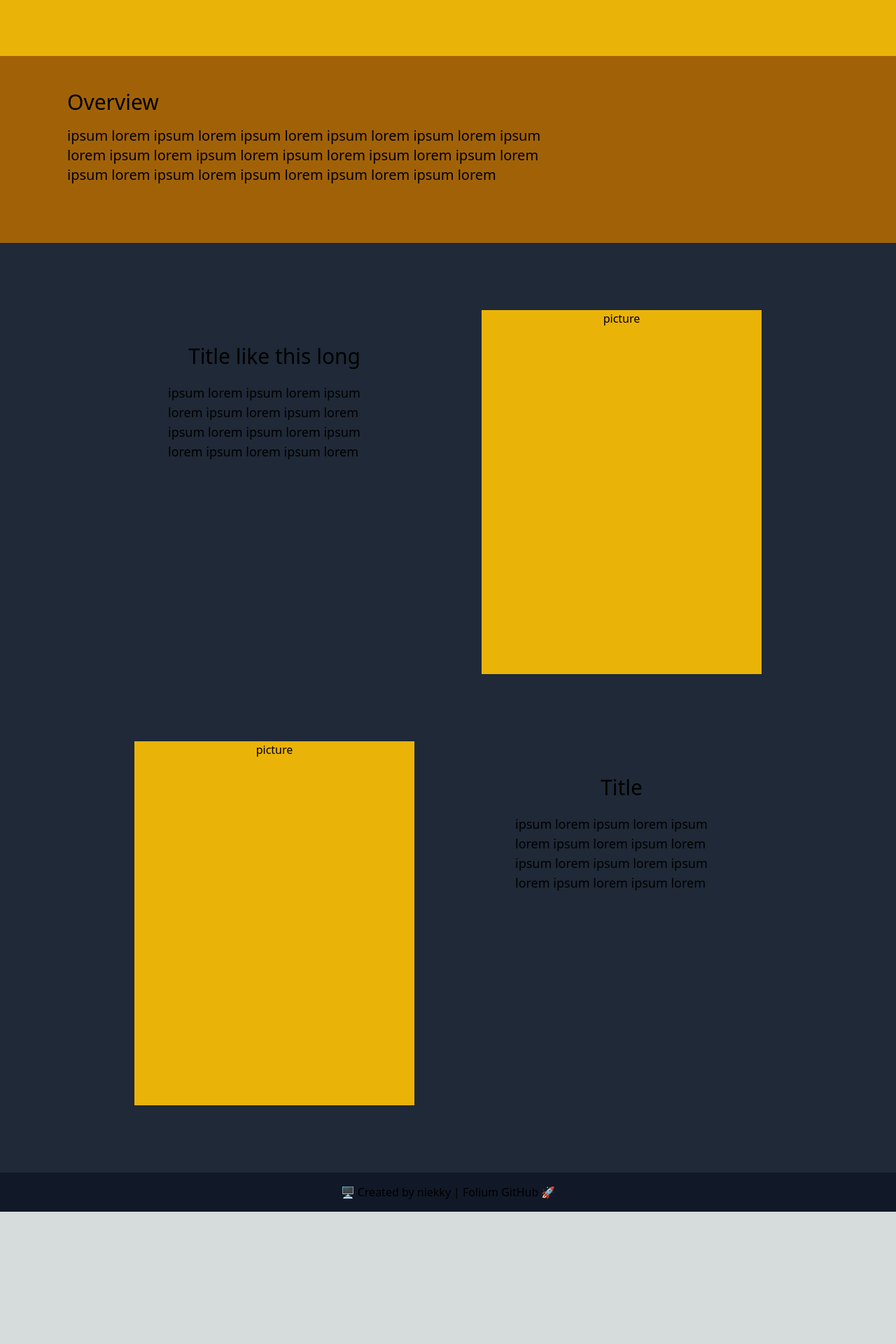
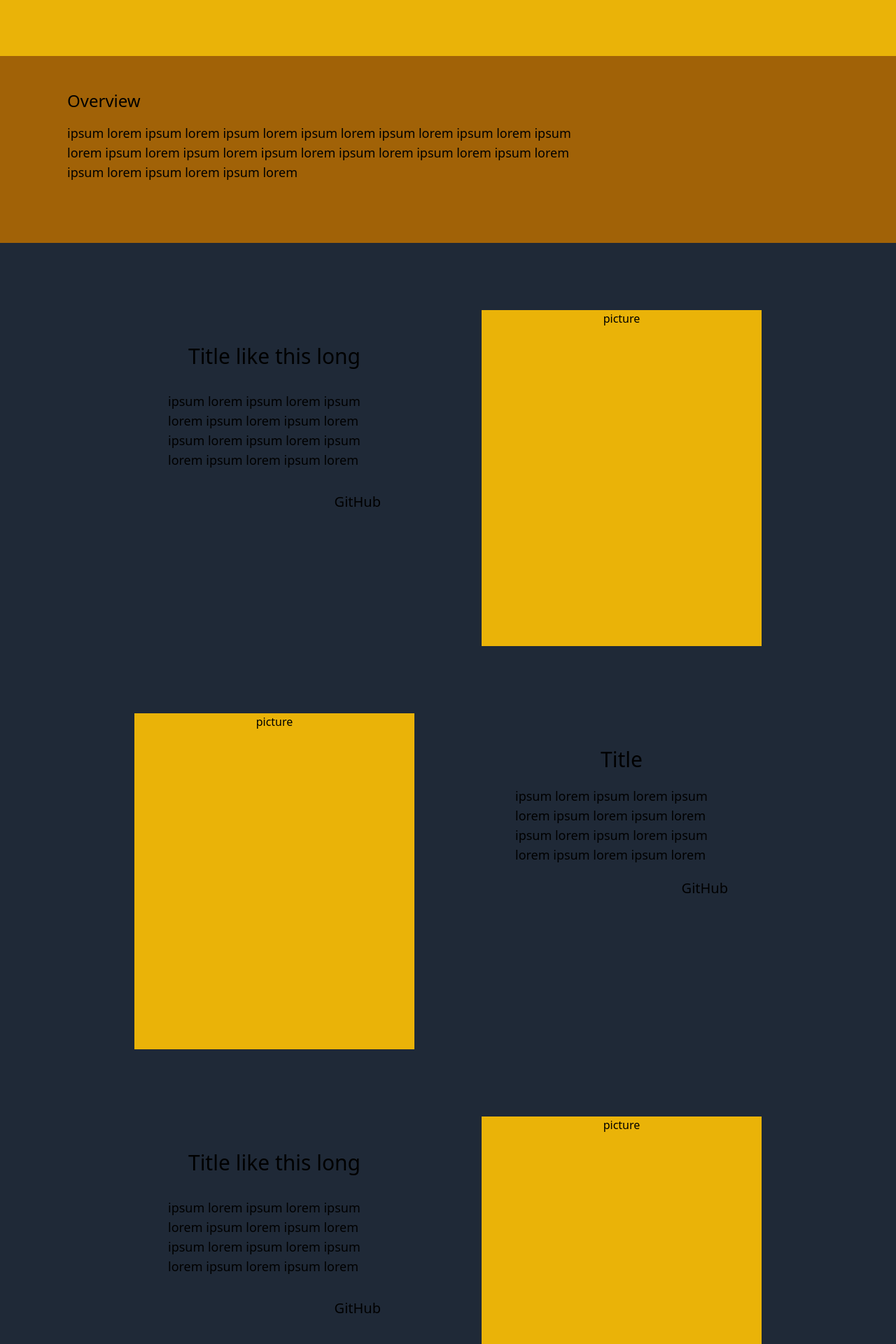
Before and after one commit to niekky/Folium, a Next.js app: page /application in a window 1280 px wide. Shown: the part 320-2240 px from the top of the page at 70% size. Before the commit the page ends 2051 px from the top, so only its background shows below. Built offline with nearby package versions, Linux system fonts and the light colour scheme.

Commit message:
Updated project layout

```diff
--- a/src/pages/application/index.tsx
+++ b/src/pages/application/index.tsx
@@ -28,8 +28,8 @@ export default function Home() {
         </div>
 
         <div className='flex-col w-full h-1/3 bg-yellow-700 px-24 py-12 space-y-4' id='detail'>
-          <p className='flex font-normal text-3xl'>Overview</p>
-          <p className='flex font-thin text-xl w-2/3'>ipsum lorem ipsum lorem ipsum lorem ipsum lorem ipsum lorem ipsum lorem ipsum lorem ipsum lorem ipsum lorem ipsum lorem ipsum lorem ipsum lorem ipsum lorem ipsum lorem ipsum lorem ipsum lorem</p>
+          <p className='flex font-normal text-2xl'>Overview</p>
+          <p className='flex font-thin text-lg w-2/3'>ipsum lorem ipsum lorem ipsum lorem ipsum lorem ipsum lorem ipsum lorem ipsum lorem ipsum lorem ipsum lorem ipsum lorem ipsum lorem ipsum lorem ipsum lorem ipsum lorem ipsum lorem ipsum lorem</p>
         </div>
 
         {/* <div className='flex-col w-full bg-gray-800 px-48' id='projects'>
@@ -66,22 +66,32 @@ export default function Home() {
         </div> */}
 
         <div className='grid grid-cols-2 w-full bg-gray-800 px-48 py-24 gap-y-24 gap-x-24'>
-          <div className='flex-col w-full col-span-1 space-y-5 p-12 '>
+          <div className='flex-col w-full h-fit col-span-1 space-y-8 p-12 '>
             <p className='flex font-normal text-3xl justify-center'>Title like this long</p>
             <p className='flex font-thin text-lg'>ipsum lorem ipsum lorem ipsum lorem ipsum lorem ipsum lorem ipsum lorem ipsum lorem ipsum lorem ipsum lorem ipsum lorem</p>
+            <p className='flex justify-end text-xl font-normal'>GitHub</p>
           </div>
-          <div className='flex-col w-full h-[520px] col-span-1 bg-yellow-500'>
+          <div className='flex-col w-full h-[480px] col-span-1 bg-yellow-500'>
             <p className='flex justify-center'>picture</p>
           </div>
 
-          <div className='flex-col w-full h-[520px] col-span-1 bg-yellow-500'>
+          <div className='flex-col w-full h-[480px] col-span-1 bg-yellow-500'>
             <p className='flex justify-center'>picture</p>
           </div>
-          <div className='flex-col w-full col-span-1 space-y-5 p-12'>
+          <div className='flex-col w-full h-fit col-span-1 space-y-5 p-12'>
             <p className='flex font-normal text-3xl justify-center'>Title</p>
             <p className='flex font-thin text-lg'>ipsum lorem ipsum lorem ipsum lorem ipsum lorem ipsum lorem ipsum lorem ipsum lorem ipsum lorem ipsum lorem ipsum lorem</p>
+            <p className='flex justify-end text-xl font-normal'>GitHub</p>
           </div>
 
+          <div className='flex-col w-full h-fit col-span-1 space-y-8 p-12 '>
+            <p className='flex font-normal text-3xl justify-center'>Title like this long</p>
+            <p className='flex font-thin text-lg'>ipsum lorem ipsum lorem ipsum lorem ipsum lorem ipsum lorem ipsum lorem ipsum lorem ipsum lorem ipsum lorem ipsum lorem</p>
+            <p className='flex justify-end text-xl font-normal'>GitHub</p>
+          </div>
+          <div className='flex-col w-full h-[480px] col-span-1 bg-yellow-500'>
+            <p className='flex justify-center'>picture</p>
+          </div>
 
         </div>
 
```
